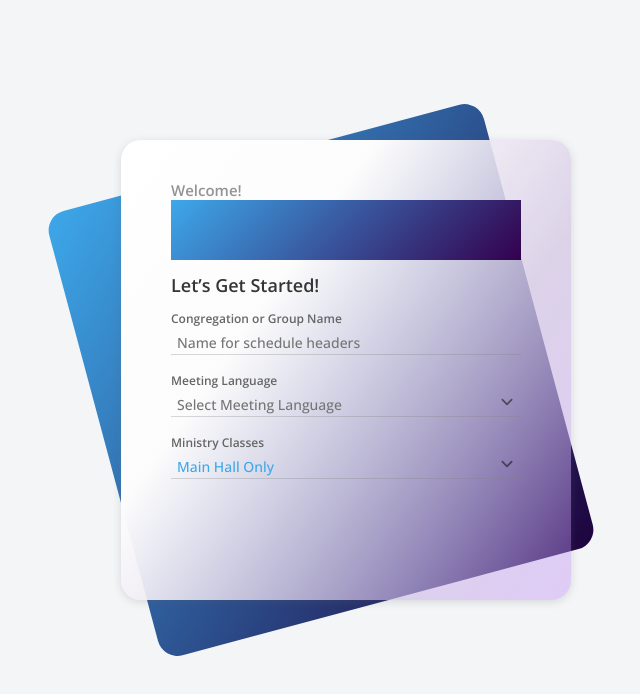
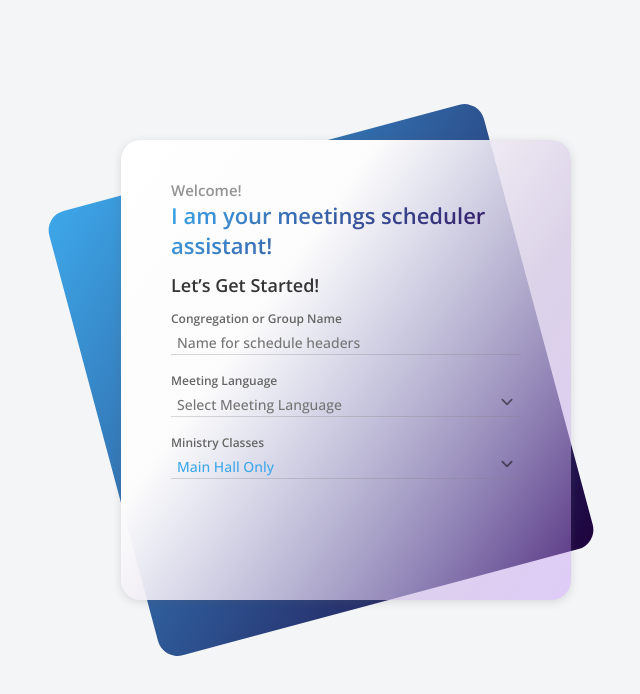
Before and after one commit to jezzar042015/khms, a Vue app: page / in a window 1280 px wide. Shown: the top 694 px of the page, without its empty margins (294-934 px from the left). Built offline with nearby package versions, Linux system fonts and the light colour scheme; what vue-toast-notification would draw is missing.

Commit message:
fix app welcome

```diff
--- a/src/components/AppWelcome.vue
+++ b/src/components/AppWelcome.vue
@@ -107,7 +107,6 @@
         font-weight: 600;
         background: linear-gradient(135deg, #3DA8EA, #34004d);
         -webkit-background-clip: text;
-        background-clip: border-box;
         -webkit-text-fill-color: transparent;
     }
 
```
